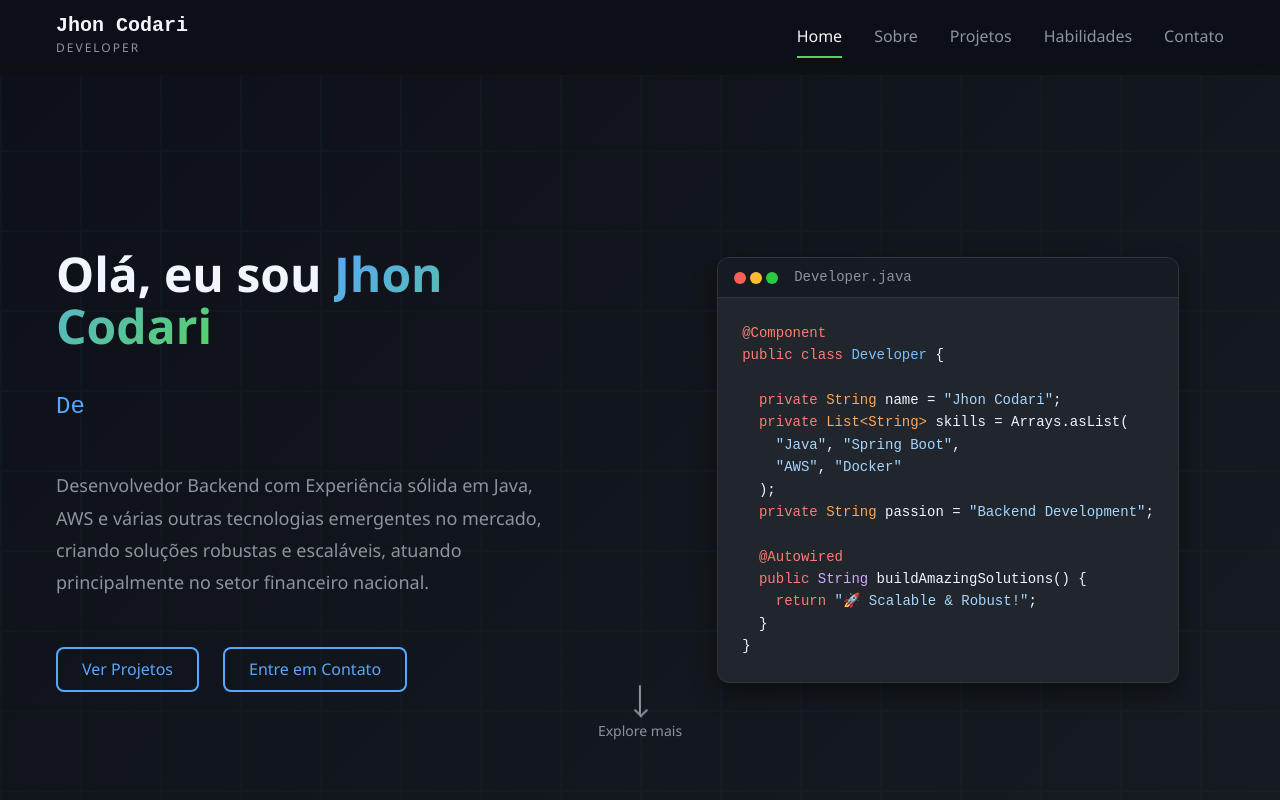
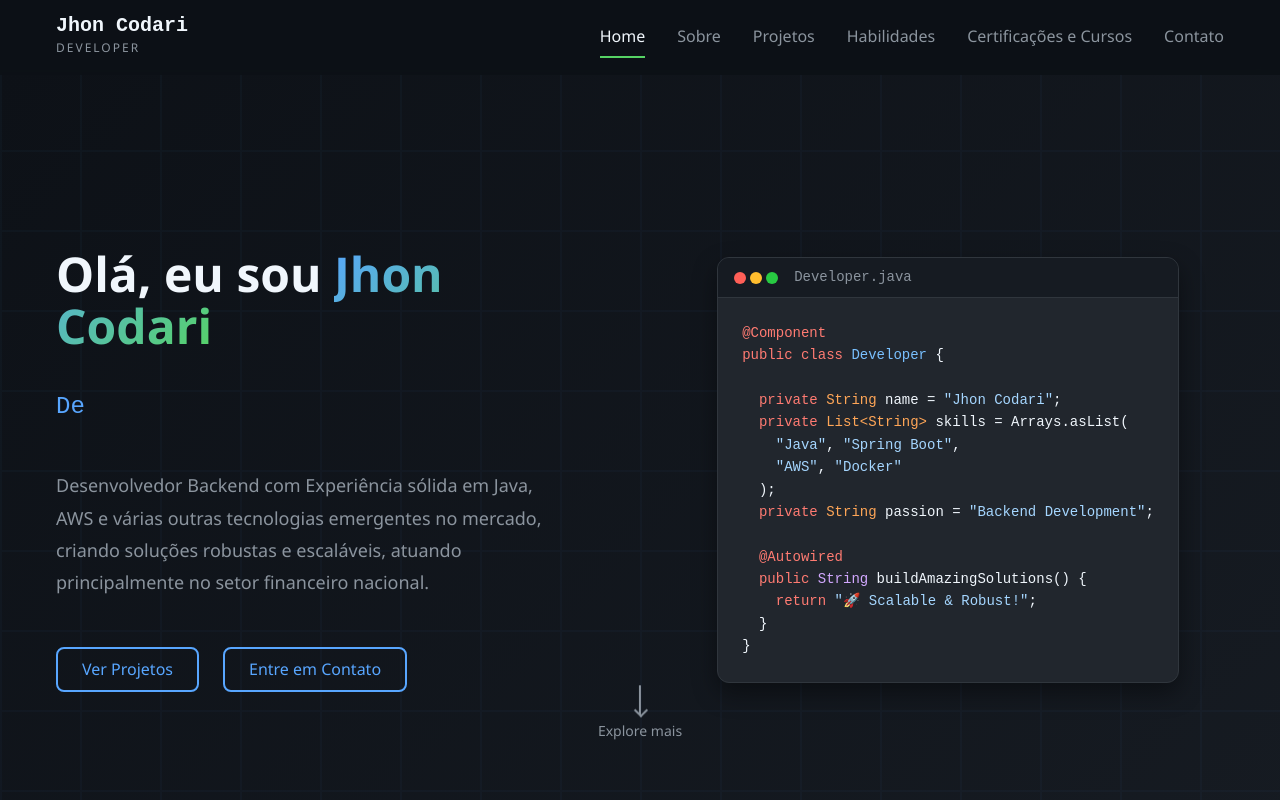
Before and after one commit to JhonCodari/portfolio, an Angular app in the folder portfolio-jhon/: page / in a window 1280 px wide. Shown: the top 800 px of the page. Built offline with nearby package versions, Linux system fonts and the light colour scheme.

Commit message:
adiciona nova rotapara a pagina de certificados

```diff
--- a/portfolio-jhon/src/app/app.routes.ts
+++ b/portfolio-jhon/src/app/app.routes.ts
@@ -3,6 +3,7 @@ import { HomeComponent } from './components/home/home.component';
 import { AboutComponent } from './components/about/about.component';
 import { ProjectsComponent } from './components/projects/projects.component';
 import { SkillsComponent } from './components/skills/skills.component';
+import { CertificationsComponent } from './components/certifications/certifications.component';
 import { ContactComponent } from './components/contact/contact.component';
 
 export const routes: Routes = [
@@ -10,6 +11,7 @@ export const routes: Routes = [
   { path: 'about', component: AboutComponent },
   { path: 'projects', component: ProjectsComponent },
   { path: 'skills', component: SkillsComponent },
+  { path: 'certifications', component: CertificationsComponent },
   { path: 'contact', component: ContactComponent },
   { path: '**', redirectTo: '' }
 ];
--- a/portfolio-jhon/src/app/components/header/header.component.ts
+++ b/portfolio-jhon/src/app/components/header/header.component.ts
@@ -19,6 +19,7 @@ export class HeaderComponent implements OnInit {
     { label: 'Sobre', route: '/about' },
     { label: 'Projetos', route: '/projects' },
     { label: 'Habilidades', route: '/skills' },
+    { label: 'Certificações e Cursos', route: '/certifications' },
     { label: 'Contato', route: '/contact' }
   ];
 
```
